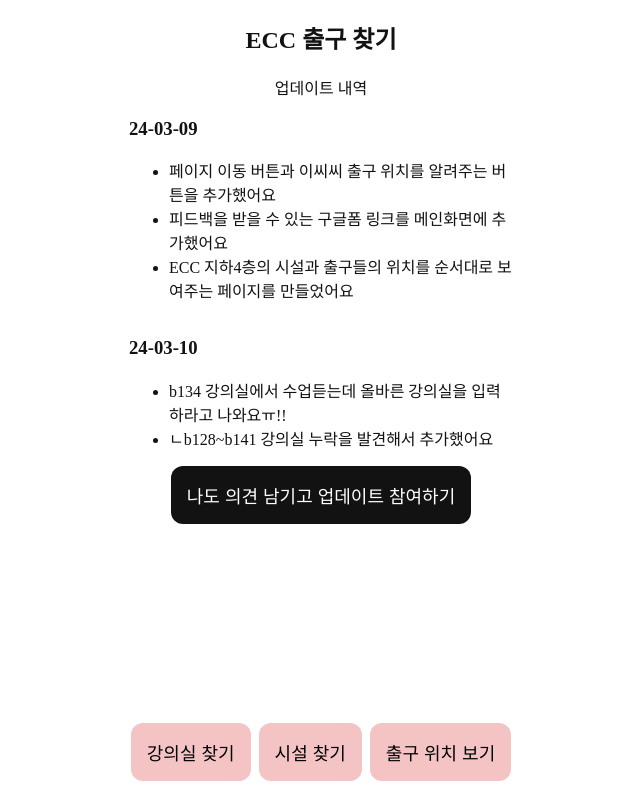
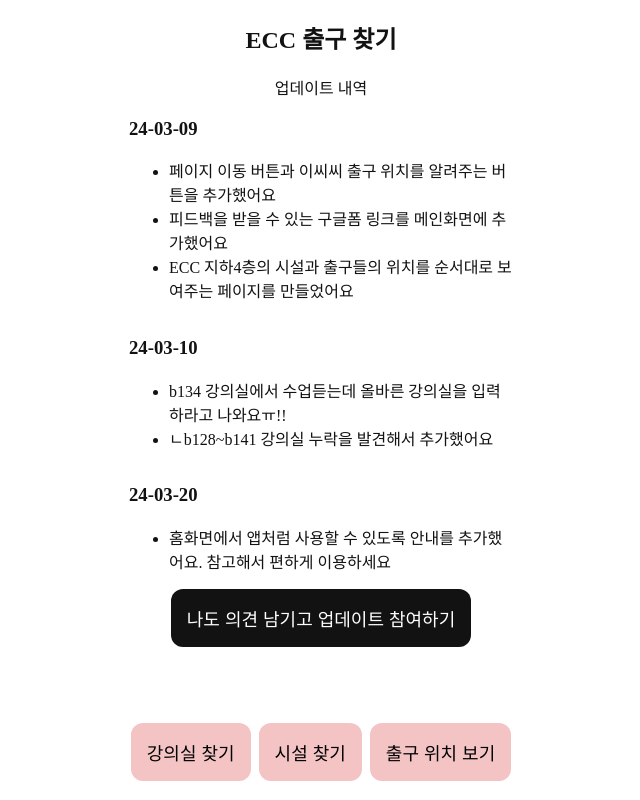
Before and after one commit to seondal/EcCuseMe, a Next.js app: page /update in a window 1280 px wide. Shown: the whole page, without its empty margins (319-959 px from the left). Built offline with nearby package versions, Linux system fonts and the light colour scheme.

Commit message:
📦 add :  릴리즈노트

```diff
--- a/src/data/updates.ts
+++ b/src/data/updates.ts
@@ -14,6 +14,12 @@ const Updates = [
       "ㄴb128~b141 강의실 누락을 발견해서 추가했어요",
     ],
   },
+  {
+    date: "24-03-20",
+    contents: [
+      "홈화면에서 앱처럼 사용할 수 있도록 안내를 추가했어요. 참고해서 편하게 이용하세요",
+    ],
+  },
 ];
 
 export default Updates;
```
